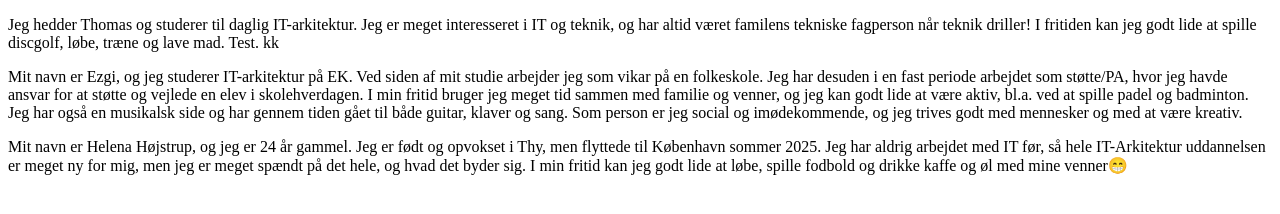
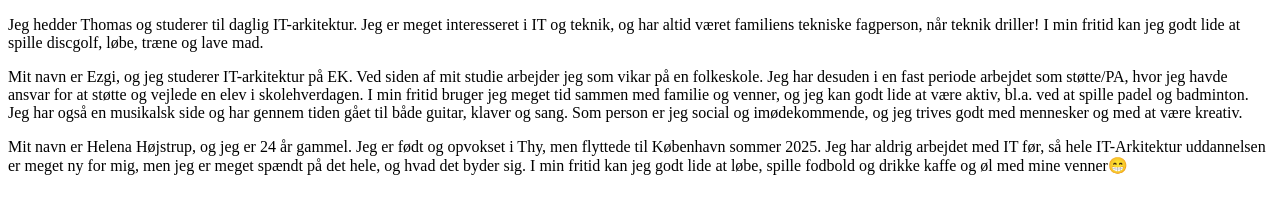
Before and after one commit to helenahojstrup/Klasse-opgave, a plain HTML site: page index.html in a window 1280 px wide. Drawn offline with Linux system fonts and the light colour scheme.

Commit message:
Profiltekst

```diff
--- a/index.html
+++ b/index.html
@@ -9,9 +9,9 @@
 <section class="Thomas">
     <p>
         Jeg hedder Thomas og studerer til daglig IT-arkitektur. Jeg er meget interesseret i IT og teknik, og
-        har altid været familens tekniske fagperson når teknik driller!
-        I fritiden kan jeg godt lide at spille discgolf, løbe, træne og lave mad.
-        Test. kk
+        har altid været familiens tekniske fagperson, når teknik driller!
+        I min fritid kan jeg godt lide at spille discgolf, løbe, træne og lave mad.
+
     </p>
 </section>
 
```
